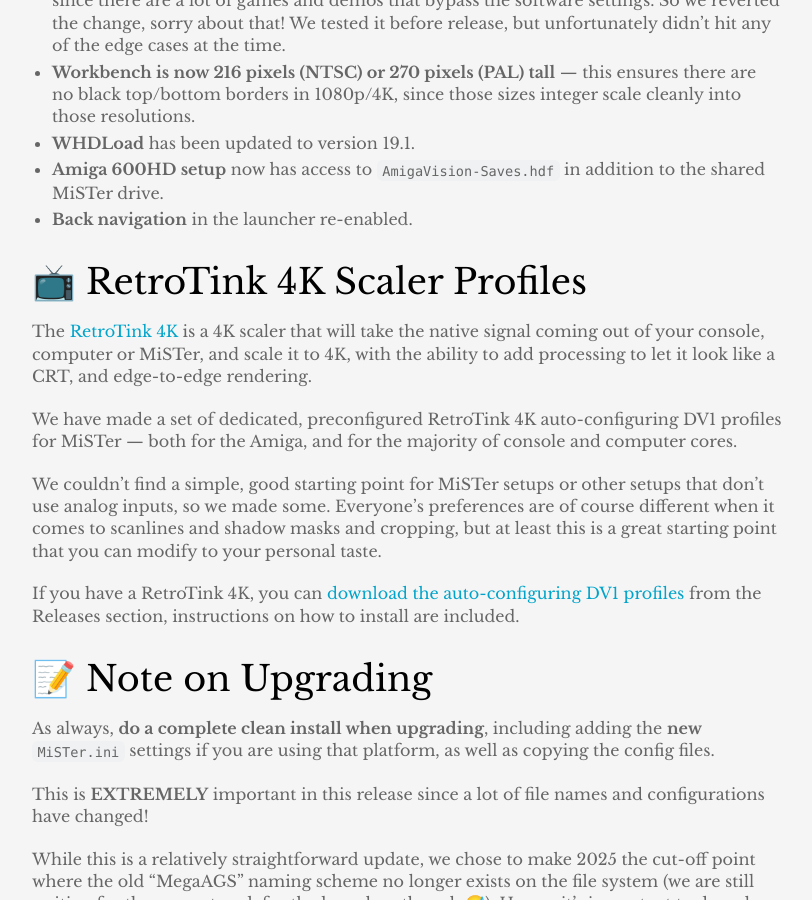
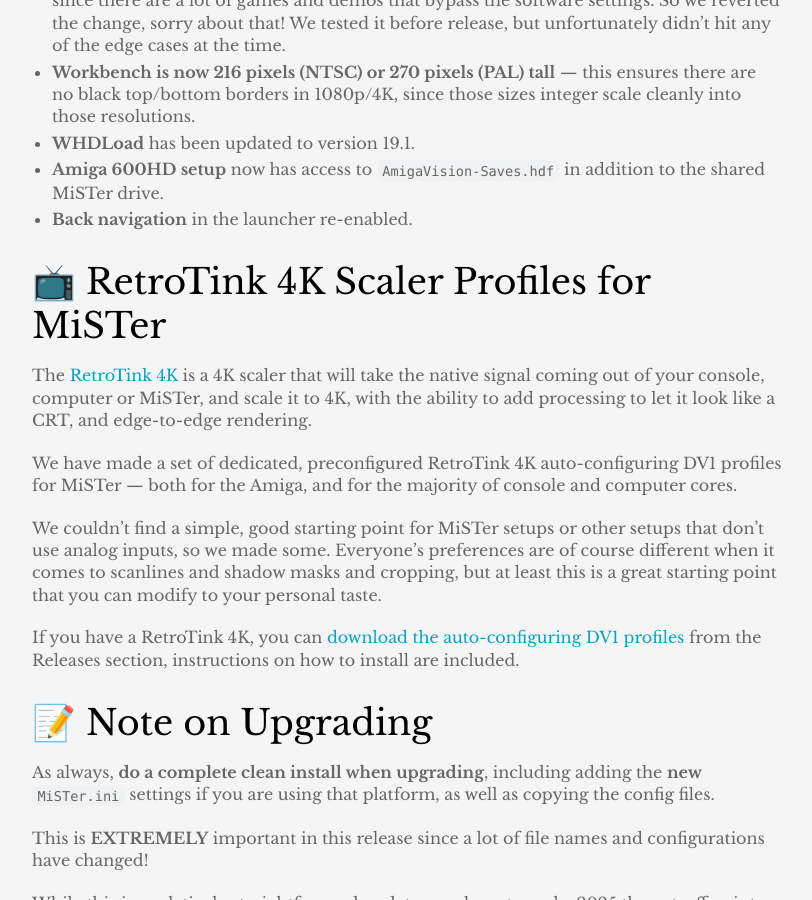
Before and after one commit to amigavision/amigavision.github.io, a Jekyll site: the page built from _posts/2025-05-05-2025.05.05.md, in a window 1280 px wide and 900 px high, scrolled down 539 px. Shown: the whole window, without its empty margins (233-1045 px from the left). Built offline with Jekyll 4.4.1, drawn with Linux system fonts in a browser that asks for light colours.

Commit message:
Specify that they are for MiSTer

```diff
--- a/_posts/2025-05-05-2025.05.05.md
+++ b/_posts/2025-05-05-2025.05.05.md
@@ -15,7 +15,7 @@
 * **Amiga 600HD setup** now has access to `AmigaVision-Saves.hdf` in addition to the shared MiSTer drive.
 * **Back navigation** in the launcher re-enabled.
 
-## 📺 RetroTink 4K Scaler Profiles
+## 📺 RetroTink 4K Scaler Profiles for MiSTer
 
 The [RetroTink 4K](https://www.retrotink.com/shop/retrotink-4k) is a 4K scaler that will take the native signal coming out of your console, computer or MiSTer, and scale it to 4K, with the ability to add processing to let it look like a CRT, and edge-to-edge rendering.
 
```
